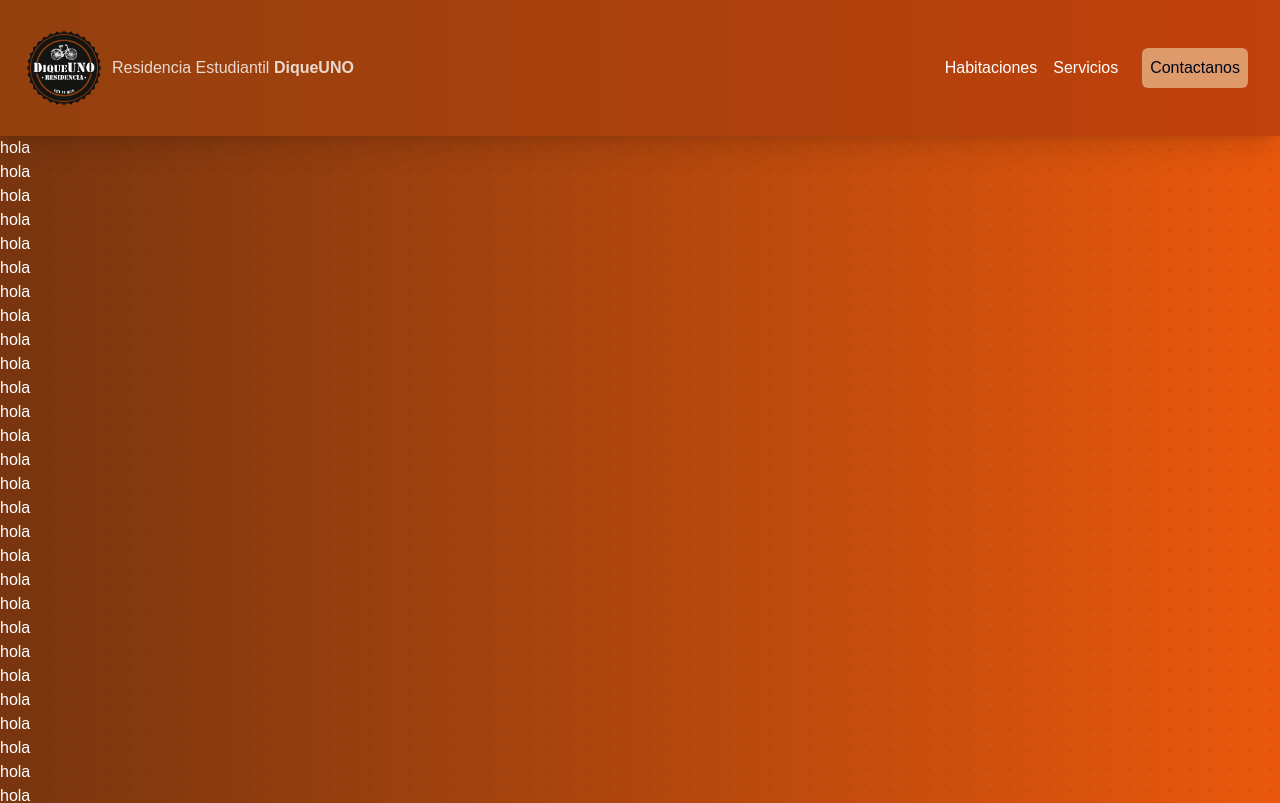
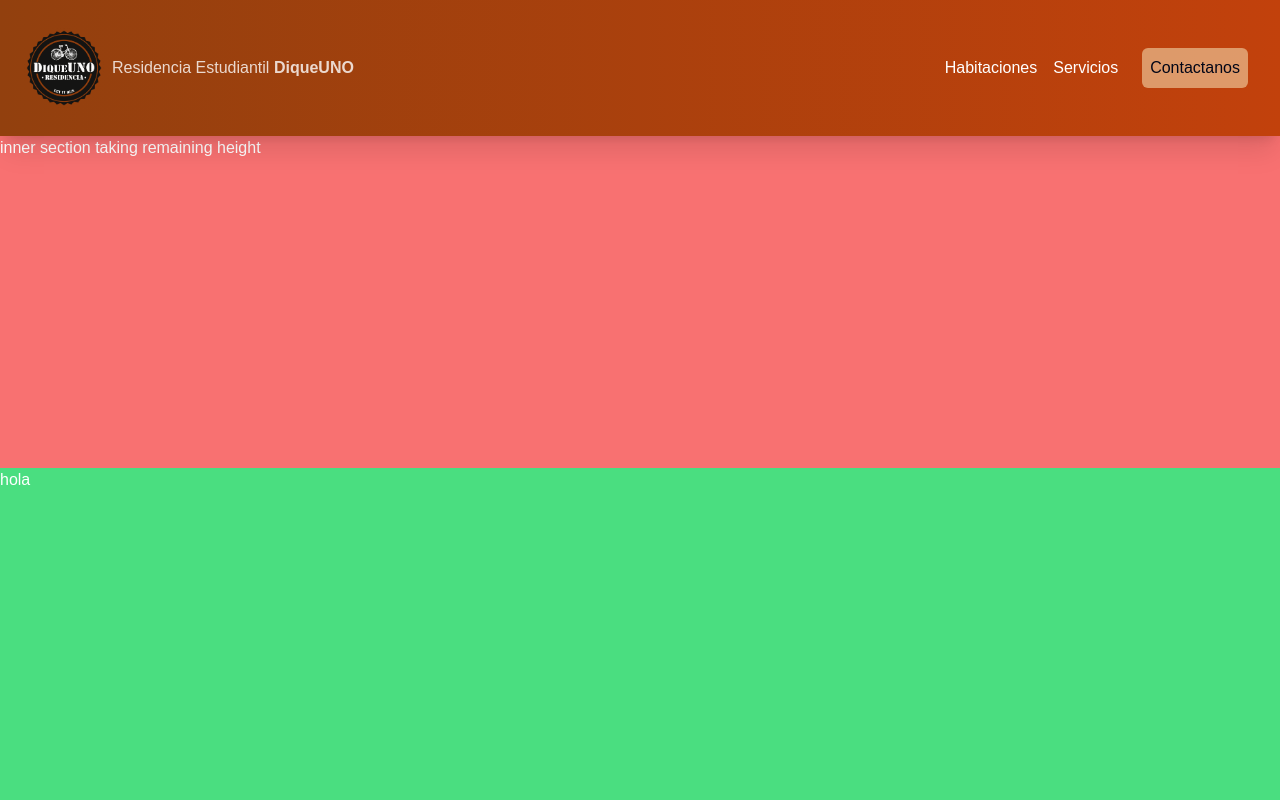
Before and after one commit to inagoy/diqueuno, a SvelteKit app: page / in a window 1280 px wide. Shown: the top 803 px of the page. Built offline with nearby package versions, Linux system fonts and the light colour scheme; a web font is replaced by a local one.

Commit message:
managing main space

```diff
--- a/src/components/Main.svelte
+++ b/src/components/Main.svelte
@@ -2,8 +2,11 @@
     import Carrousel from "./Carrousel.svelte";
 </script>
 
-<main>
-    <section>
-        <Carrousel/>
+<main class="flex flex-col flex-grow">
+    <section class="bg-red-400 flex-grow">
+      inner section taking remaining height
+    </section>
+    <section class="bg-green-400 flex-grow">
+      hola
     </section>
 </main>
```
